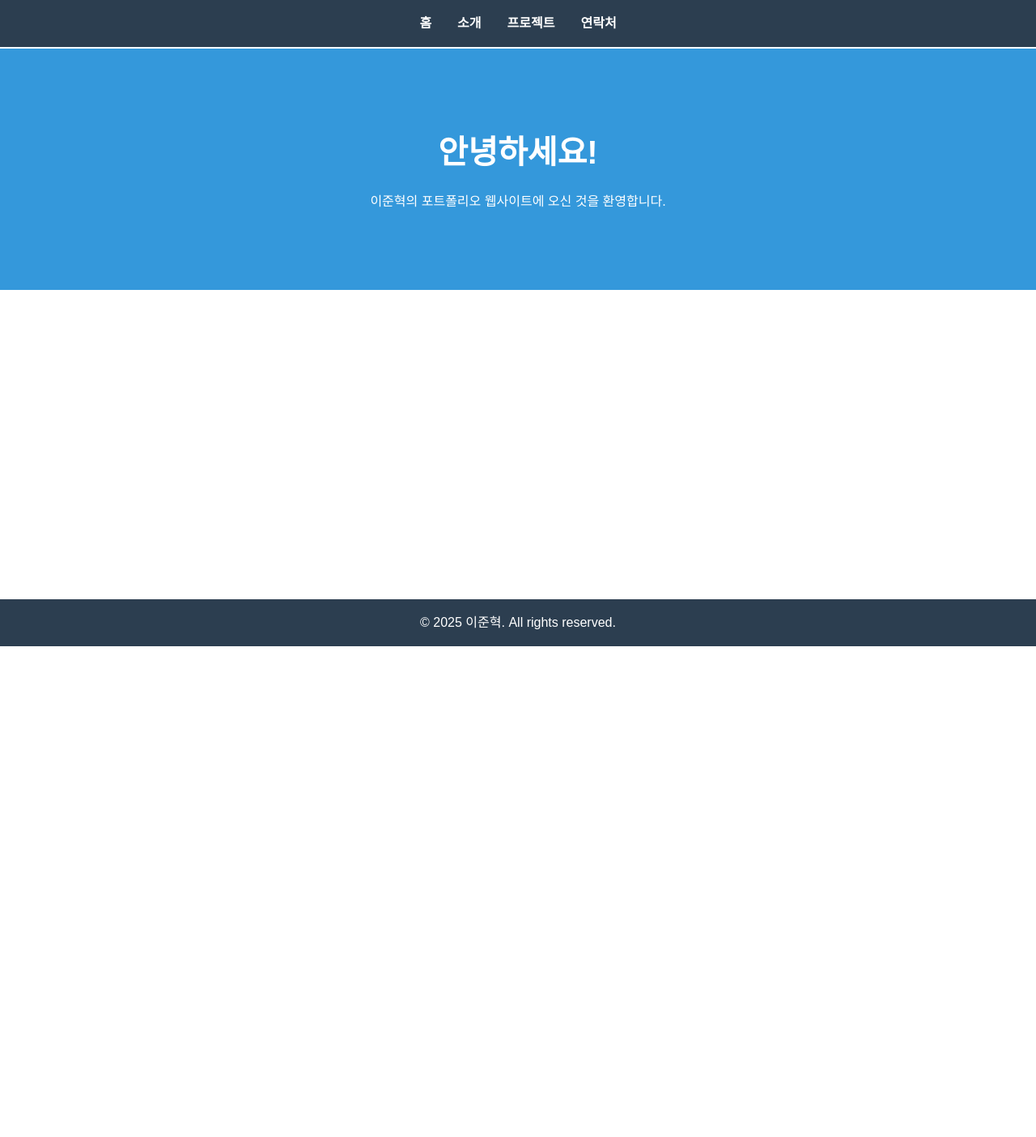
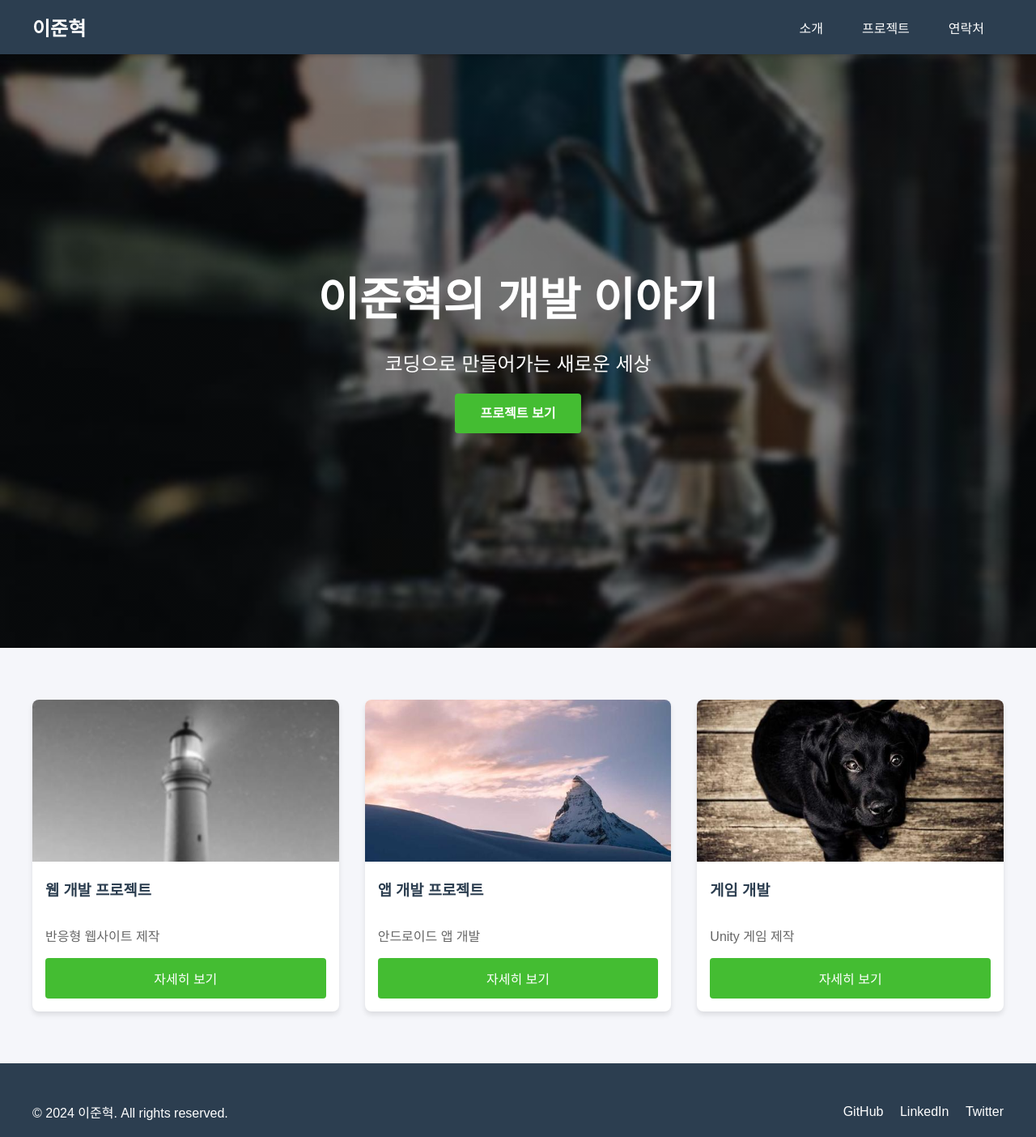
Before and after one commit to gaonhae-jun/gaonhae-jun.github.io, a plain HTML site: page index.html in a window 1280 px wide. Shown: the whole page at 81% size. Before the commit the page ends 800 px from the top, so only its background shows below. Drawn offline with Linux system fonts and the light colour scheme.

Commit message:
디자인변경

```diff
--- a/css/style.css
+++ b/css/style.css
@@ -1,21 +1,15 @@
-/* 기본 스타일 */
 :root {
-    --primary-color: #3498db;
+    --primary-color: #44bd32;
     --secondary-color: #2c3e50;
-    --text-color: #333;
-    --bg-color: #f8f9fa;
-}
-
-* {
-    margin: 0;
-    padding: 0;
-    box-sizing: border-box;
+    --accent-color: #e84118;
+    --background-color: #f5f6fa;
+    --card-background: #ffffff;
 }
 
 body {
+    background-color: var(--background-color);
+    margin: 0;
     font-family: 'Noto Sans KR', sans-serif;
-    line-height: 1.6;
-    color: var(--text-color);
 }
 
 /* 헤더 스타일 */
@@ -24,76 +18,192 @@ header {
     padding: 1rem 0;
     position: fixed;
     width: 100%;
-    top: 0;
     z-index: 1000;
+    box-shadow: 0 2px 5px rgba(0,0,0,0.2);
 }
 
-nav ul {
+nav {
+    max-width: 1200px;
+    margin: 0 auto;
     display: flex;
-    justify-content: center;
-    list-style: none;
+    justify-content: space-between;
+    align-items: center;
+    padding: 0 2rem;
 }
 
-nav ul li {
-    margin: 0 1rem;
+.nav-logo a {
+    color: white;
+    font-size: 1.5rem;
+    font-weight: bold;
+    text-decoration: none;
 }
 
-nav ul li a {
+.nav-links {
+    display: flex;
+    list-style: none;
+    margin: 0;
+    padding: 0;
+}
+
+.nav-links li a {
     color: white;
     text-decoration: none;
-    font-weight: bold;
+    padding: 0.5rem 1rem;
+    margin: 0 0.5rem;
+    border-radius: 4px;
+    transition: background-color 0.3s;
 }
 
-nav ul li a:hover {
-    color: var(--primary-color);
+.nav-links li a:hover {
+    background-color: var(--primary-color);
 }
 
-/* 메인 콘텐츠 스타일 */
-main {
-    margin-top: 60px;
-    min-height: calc(100vh - 120px); /* footer 높이를 고려 */
+/* 히어로 섹션 */
+.hero-section {
+    height: 100vh;
+    background-image: linear-gradient(rgba(0,0,0,0.5), rgba(0,0,0,0.5)), url('../images/hero-bg.jpg');
+    background-size: cover;
+    background-position: center;
+    display: flex;
+    align-items: center;
+    justify-content: center;
+    text-align: center;
+    color: white;
 }
 
-section {
+.hero-content {
+    padding: 2rem;
+}
+
+.hero-content h1 {
+    font-size: 3.5rem;
+    margin-bottom: 1rem;
+}
+
+.hero-content p {
+    font-size: 1.5rem;
+    margin-bottom: 2rem;
+}
+
+.cta-button {
+    background-color: var(--primary-color);
+    color: white;
+    padding: 1rem 2rem;
+    border-radius: 4px;
+    text-decoration: none;
+    font-weight: bold;
+    transition: background-color 0.3s;
+}
+
+.cta-button:hover {
+    background-color: #3aa528;
+}
+
+/* 그리드 섹션 */
+.grid-section {
     padding: 4rem 2rem;
 }
 
-.hero {
+.grid-container {
+    max-width: 1200px;
+    margin: 0 auto;
+    display: grid;
+    grid-template-columns: repeat(auto-fit, minmax(300px, 1fr));
+    gap: 2rem;
+}
+
+.grid-item {
+    background-color: var(--card-background);
+    border-radius: 8px;
+    overflow: hidden;
+    box-shadow: 0 4px 6px rgba(0,0,0,0.1);
+    transition: transform 0.3s;
+}
+
+.grid-item:hover {
+    transform: translateY(-5px);
+}
+
+.grid-item img {
+    width: 100%;
+    height: 200px;
+    object-fit: cover;
+}
+
+.grid-item h3 {
+    padding: 1rem;
+    margin: 0;
+    color: var(--secondary-color);
+}
+
+.grid-item p {
+    padding: 0 1rem;
+    color: #666;
+}
+
+.grid-button {
+    display: block;
     background-color: var(--primary-color);
     color: white;
     text-align: center;
-    padding: 6rem 2rem;
+    padding: 0.8rem;
+    text-decoration: none;
+    margin: 1rem;
+    border-radius: 4px;
+    transition: background-color 0.3s;
 }
 
-h1 {
-    font-size: 2.5rem;
-    margin-bottom: 1rem;
+.grid-button:hover {
+    background-color: #3aa528;
 }
 
-h2 {
-    font-size: 2rem;
-    margin-bottom: 2rem;
-}
-
-/* 푸터 스타일 */
+/* 푸터 */
 footer {
     background-color: var(--secondary-color);
     color: white;
-    text-align: center;
-    padding: 1rem 0;
-    position: relative;
-    bottom: 0;
-    width: 100%;
+    padding: 2rem 0;
+}
+
+.footer-content {
+    max-width: 1200px;
+    margin: 0 auto;
+    display: flex;
+    justify-content: space-between;
+    align-items: center;
+    padding: 0 2rem;
+}
+
+.social-links a {
+    color: white;
+    text-decoration: none;
+    margin-left: 1rem;
+}
+
+.social-links a:hover {
+    color: var(--primary-color);
 }
 
 /* 반응형 디자인 */
 @media (max-width: 768px) {
-    nav ul {
+    nav {
+        flex-direction: column;
+        padding: 1rem;
+    }
+
+    .nav-links {
+        margin-top: 1rem;
+    }
+
+    .hero-content h1 {
+        font-size: 2.5rem;
+    }
+
+    .footer-content {
         flex-direction: column;
         text-align: center;
     }
 
-    nav ul li {
-        margin: 0.5rem 0;
+    .social-links {
+        margin-top: 1rem;
     }
 }
--- a/index.html
+++ b/index.html
@@ -5,12 +5,15 @@
     <meta name="viewport" content="width=device-width, initial-scale=1.0">
     <title>이준혁의 포트폴리오</title>
     <link rel="stylesheet" href="css/style.css">
+    <link rel="stylesheet" href="css/minecraft.css">
 </head>
 <body>
 <header>
     <nav>
-            <ul>
-                <li><a href="index.html">홈</a></li>
+        <div class="nav-logo">
+            <a href="index.html">이준혁</a>
+        </div>
+        <ul class="nav-links">
             <li><a href="about.html">소개</a></li>
             <li><a href="projects.html">프로젝트</a></li>
             <li><a href="contact.html">연락처</a></li>
@@ -19,14 +22,49 @@
 </header>
 
 <main>
-        <section class="hero">
-            <h1>안녕하세요!</h1>
-            <p>이준혁의 포트폴리오 웹사이트에 오신 것을 환영합니다.</p>
+    <!-- 히어로 섹션 -->
+    <section class="hero-section">
+        <div class="hero-content">
+            <h1>이준혁의 개발 이야기</h1>
+            <p>코딩으로 만들어가는 새로운 세상</p>
+            <a href="projects.html" class="cta-button">프로젝트 보기</a>
+        </div>
+    </section>
+
+    <!-- 그리드 섹션 -->
+    <section class="grid-section">
+        <div class="grid-container">
+            <div class="grid-item">
+                <img src="images/project1.jpg" alt="프로젝트 1">
+                <h3>웹 개발 프로젝트</h3>
+                <p>반응형 웹사이트 제작</p>
+                <a href="#" class="grid-button">자세히 보기</a>
+            </div>
+            <div class="grid-item">
+                <img src="images/project2.jpg" alt="프로젝트 2">
+                <h3>앱 개발 프로젝트</h3>
+                <p>안드로이드 앱 개발</p>
+                <a href="#" class="grid-button">자세히 보기</a>
+            </div>
+            <div class="grid-item">
+                <img src="images/project3.jpg" alt="프로젝트 3">
+                <h3>게임 개발</h3>
+                <p>Unity 게임 제작</p>
+                <a href="#" class="grid-button">자세히 보기</a>
+            </div>
+        </div>
     </section>
 </main>
 
 <footer>
-        <p>&copy; 2025 이준혁. All rights reserved.</p>
+    <div class="footer-content">
+        <p>&copy; 2024 이준혁. All rights reserved.</p>
+        <div class="social-links">
+            <a href="#">GitHub</a>
+            <a href="#">LinkedIn</a>
+            <a href="#">Twitter</a>
+        </div>
+    </div>
 </footer>
 </body>
 </html>
```
Also changed, not shown: images/hero-bg.jpg (added), images/project1.jpg (added), images/project2.jpg (added), images/project3.jpg (added). Lines whose indentation alone changed are shown as unchanged.
